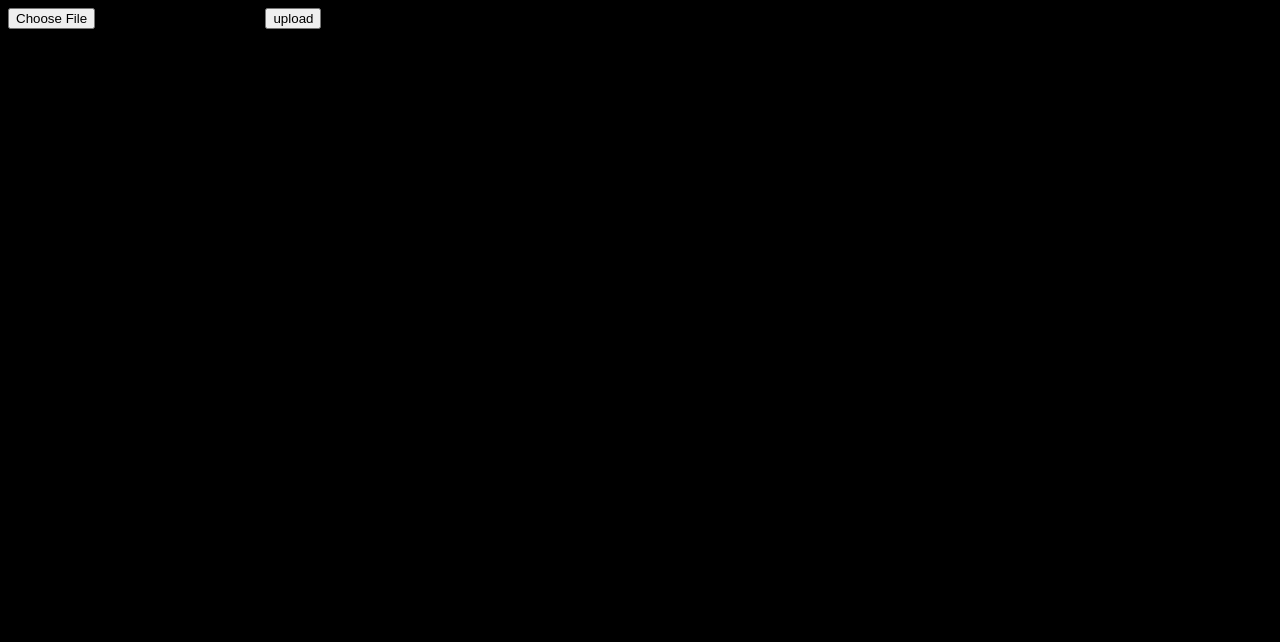
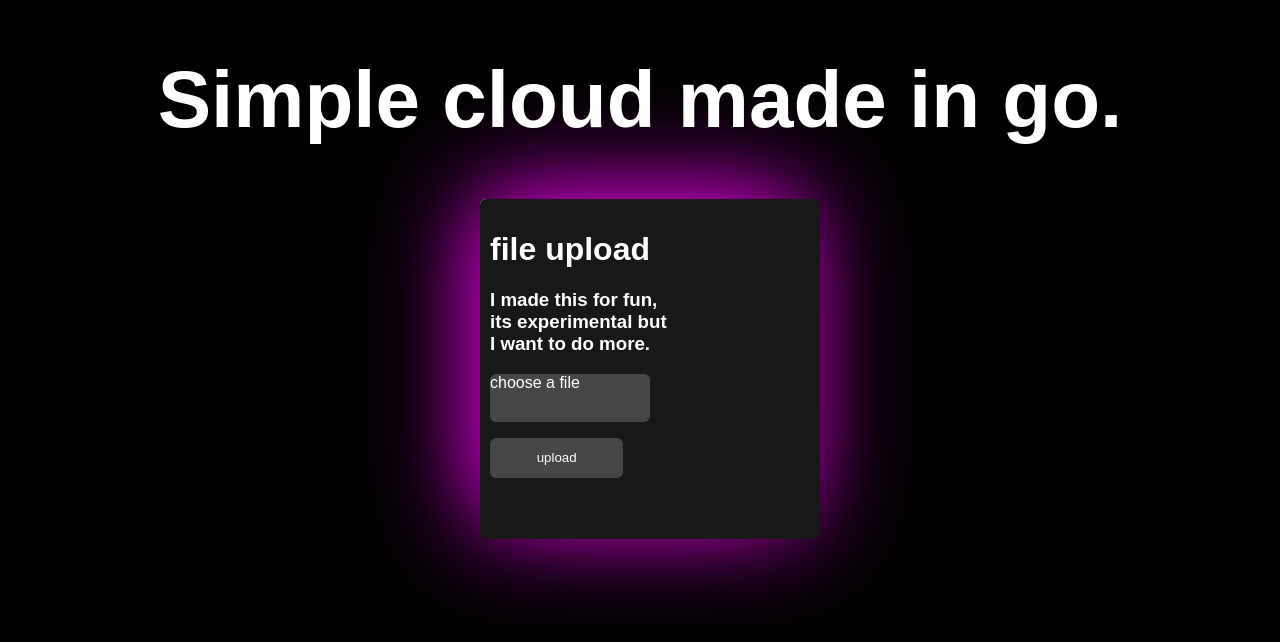
Before and after one commit to ranon-rat/simpleCloudInGO, a plain HTML site: page src/view/upload.html in a window 1280 px wide. Drawn offline with Linux system fonts and the light colour scheme; files that its build step writes are made by us from their sources.

Commit message:
BETTER FRONTEND

```diff
--- a/src/public/style/style.css
+++ b/src/public/style/style.css
@@ -3,3 +3,8 @@ body{
     font-family: sans-serif;
     color:rbg(255,255,255);
 }
+#title{
+    color:rgb(255,255,255);
+    text-align: center;
+    font-size: 10em;
+}
--- a/src/public/style/upload.css
+++ b/src/public/style/upload.css
@@ -0,0 +1,50 @@
+
+
+#background-glow{
+    margin: auto;
+    width:20em;
+    height:20em;
+    background-color: #fff;
+    border-radius: 6px;
+    box-shadow:
+    /*  0 0 60px 30px #fff,  /* inner white */
+      0 0 100px 6px #f0f; /* middle magenta */
+      /*0 0 140px 90px #0ff; /* outer cyan */
+}
+#post-file {
+    color:#fff;
+    background-color: rgb(24, 24, 24);
+    border-color: rgb(24, 24, 24);
+    width: 20em;
+    height: 20em;
+    margin: auto;
+    border-width: 10px;
+    border-radius: 6px;
+    border-style: solid;
+  }
+input,
+button,
+#file-input {
+  background-color: rgb(70, 70, 70);
+  color: #ffff;
+  border: none;
+  border-radius: 6px;
+
+}
+#file-input> span{
+    margin:auto;
+}
+
+
+#upload-file-button,#file-input {
+  width: 10em;
+  height: 3em;
+}
+#upload-file-button:hover {
+  background-color: rgb(99, 98, 98);
+}
+#title{
+    color:rgb(255,255,255);
+    text-align: center;
+    font-size: 5em;
+}
--- a/src/view/upload.html
+++ b/src/view/upload.html
@@ -4,16 +4,38 @@
     <meta charset="UTF-8" />
     <meta name="viewport" content="width=device-width, initial-scale=1.0" />
     <meta http-equiv="X-UA-Compatible" content="ie=edge" />
-    <link rel="stylesheet" href="public/style/style.css">
-    <link rel="stylesheet" href="public/style/upload.css">
+    <link rel="stylesheet" href="/public/style/style.css" />
+    <link rel="stylesheet" href="/public/style/upload.css" />
     <title>Document</title>
   </head>
   <body>
-    <div id="post">
-      <form enctype="multipart/form-data" action="/upload/" method="POST">
-        <input type="file" name="myFile" />
-        <input type="submit" value="upload" />
-      </form>
+    <h1 id="title">Simple cloud made in go.</h1>
+    <div id="background-glow">
+      <div id="post-file">
+        <h1>file upload</h1>
+        <h3>
+          I made this for fun,<br />
+          its experimental but<br />
+          I want to do more.
+        </h3>
+        <form enctype="multipart/form-data" action="/upload/" method="POST">
+          <label >
+            <div id="file-input"> <span>choose a file</span> </div>
+            <input
+              type="file"
+              name="myFile"
+              id="file"
+              style="display: none"
+              onchange='javascript:document.getElementById("file-input").innerText=document.getElementById("file").files[0].name.slice(0,20)'
+
+            />
+          </label>
+          <p>
+            <input type="submit" value="upload" id="upload-file-button" />
+          </p>
+        </form>
+      </div>
     </div>
   </body>
 </html>
+ƒ
```
Also changed, not shown: src/public/style/index.css (+22 -13 lines), 4 other files.
